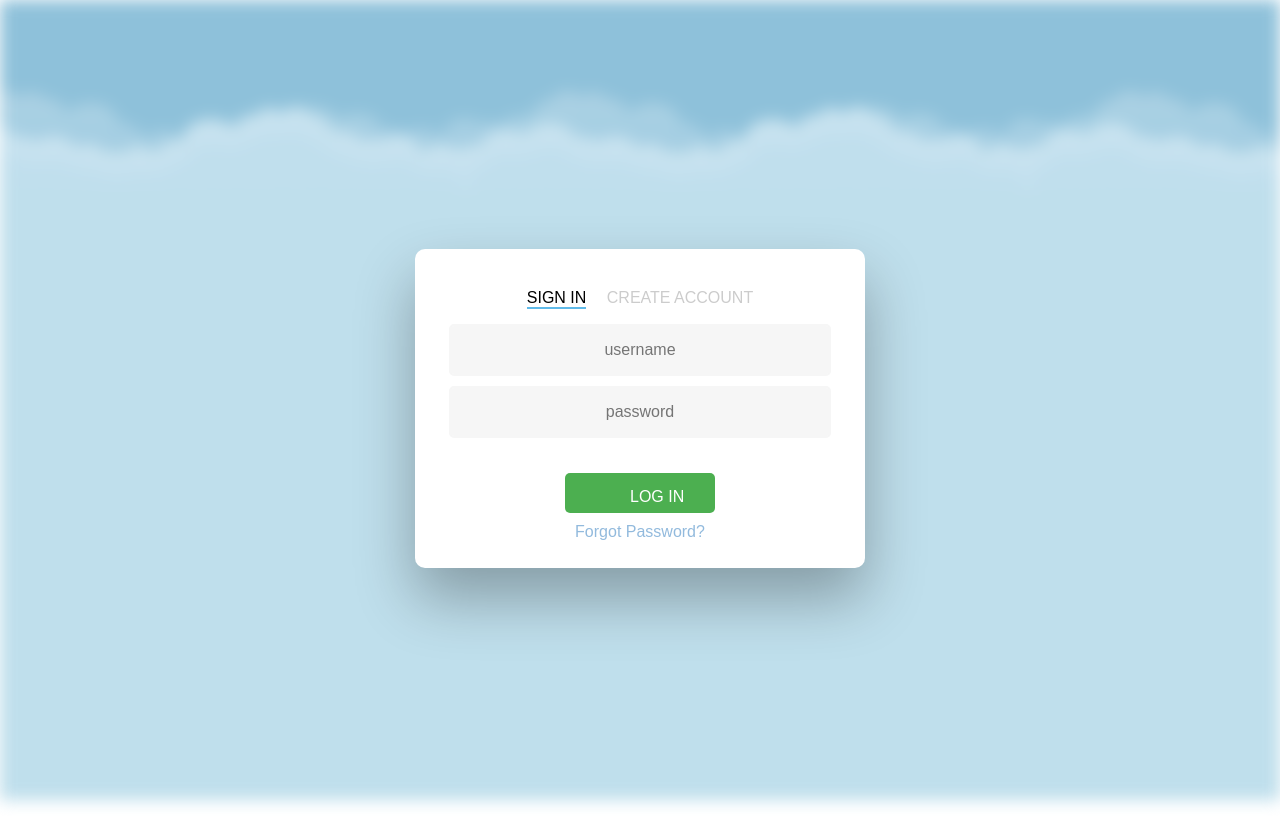
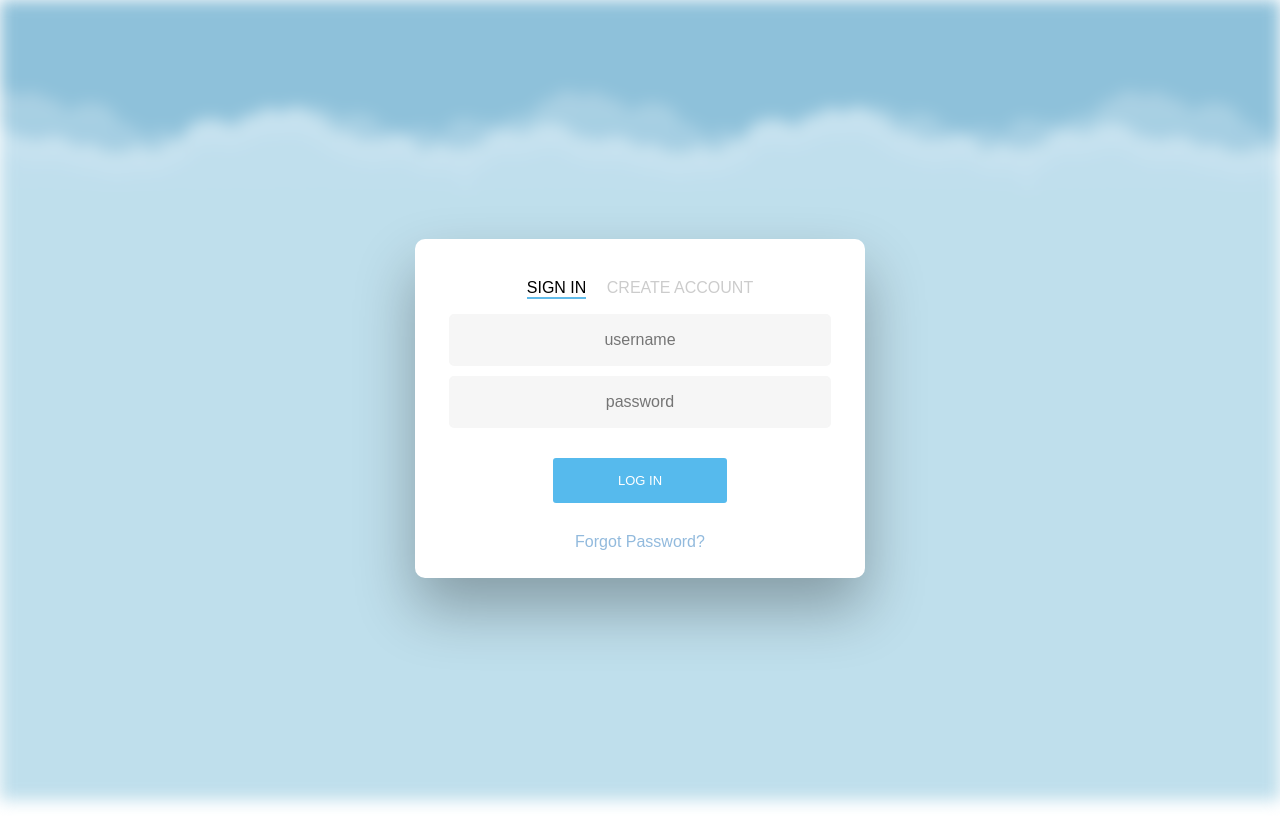
Before and after one commit to CSE112-team1/CSE112-team1, a website: page source/login.html in a window 1280 px wide. Drawn offline with Linux system fonts and the light colour scheme.

Commit message:
reverts last change

```diff
--- a/source/frontend.css
+++ b/source/frontend.css
@@ -189,21 +189,3 @@ input[type=text]:placeholder {
 .inactive {
     color: grey; /* Inactive tab color */
 }
-
-/* Standardizes size and appearance of both buttons */
-#login-button, #signup-button {
-    width: 150px;   /* Specifies a fixed width */
-    height: 40px;   /* Specifies a fixed height */
-    font-size: 16px; /* Adjust font size as needed */
-    margin: 10px; /* Adds some space around the button */
-    cursor: pointer; /* Makes it clear the buttons are clickable */
-    background-color: #4CAF50; /* Green background color for buttons */
-    color: white; /* White text color */
-    border: none; /* No border */
-    border-radius: 5px; /* Rounded corners */
-}
-
-/* Hover effect for buttons */
-#login-button:hover, #signup-button:hover {
-    background-color: #45a049; /* Slightly darker green on hover */
-}
```
